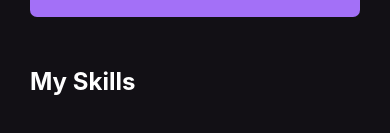
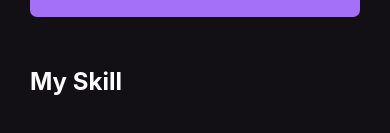
Before and after one commit to morlandini1/myskills, a React Native app: screen / in a window 390 px wide. Shown: the part 223-356 px from the top of the page. Built offline with nearby package versions, Linux system fonts and the light colour scheme.

Commit message:
Update Home.js
Update n. 1

```diff
--- a/src/pages/Home.js
+++ b/src/pages/Home.js
@@ -25,8 +25,8 @@ export default function Home(){
         >
         <Text style={styles.buttonText}>Add</Text>
       </TouchableOpacity>
-      <Text style={[styles.title, { marginTop: 50}]}>
-        My Skills
+      <Text style={[styles.title, { marginTop: 50 }]}>
+        My Skill
       </Text>
 
     </View>
```
